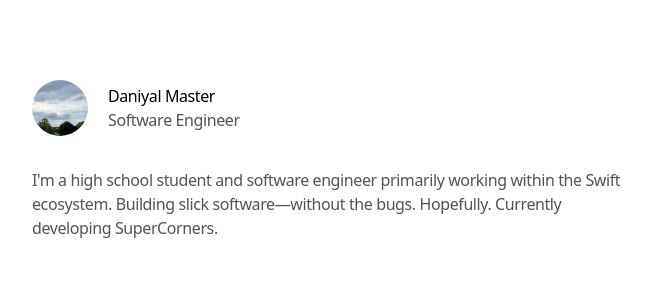
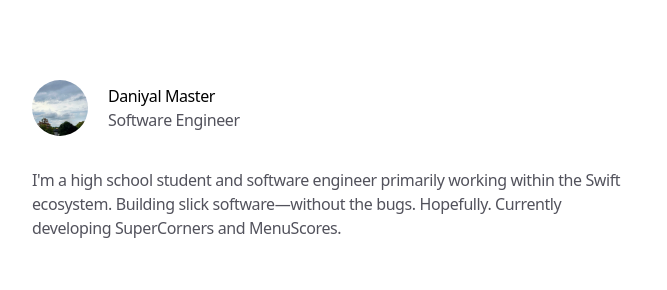
Before and after one commit to daniyalmaster693/daniyalmaster.com, a Next.js app: page / in a window 1280 px wide. Shown: the top 290 px of the page, without its empty margins (304-971 px from the left). Built offline with nearby package versions, Linux system fonts and the light colour scheme.

Commit message:
Updated current work

```diff
--- a/app/page.tsx
+++ b/app/page.tsx
@@ -41,7 +41,7 @@ export default function Personal() {
           <p className="text-zinc-600 dark:text-zinc-400">
             I'm a high school student and software engineer primarily working
             within the Swift ecosystem. Building slick software—without the
-            bugs. Hopefully. Currently developing SuperCorners.
+            bugs. Hopefully. Currently developing SuperCorners and MenuScores.
           </p>
         </div>
       </motion.section>
```
